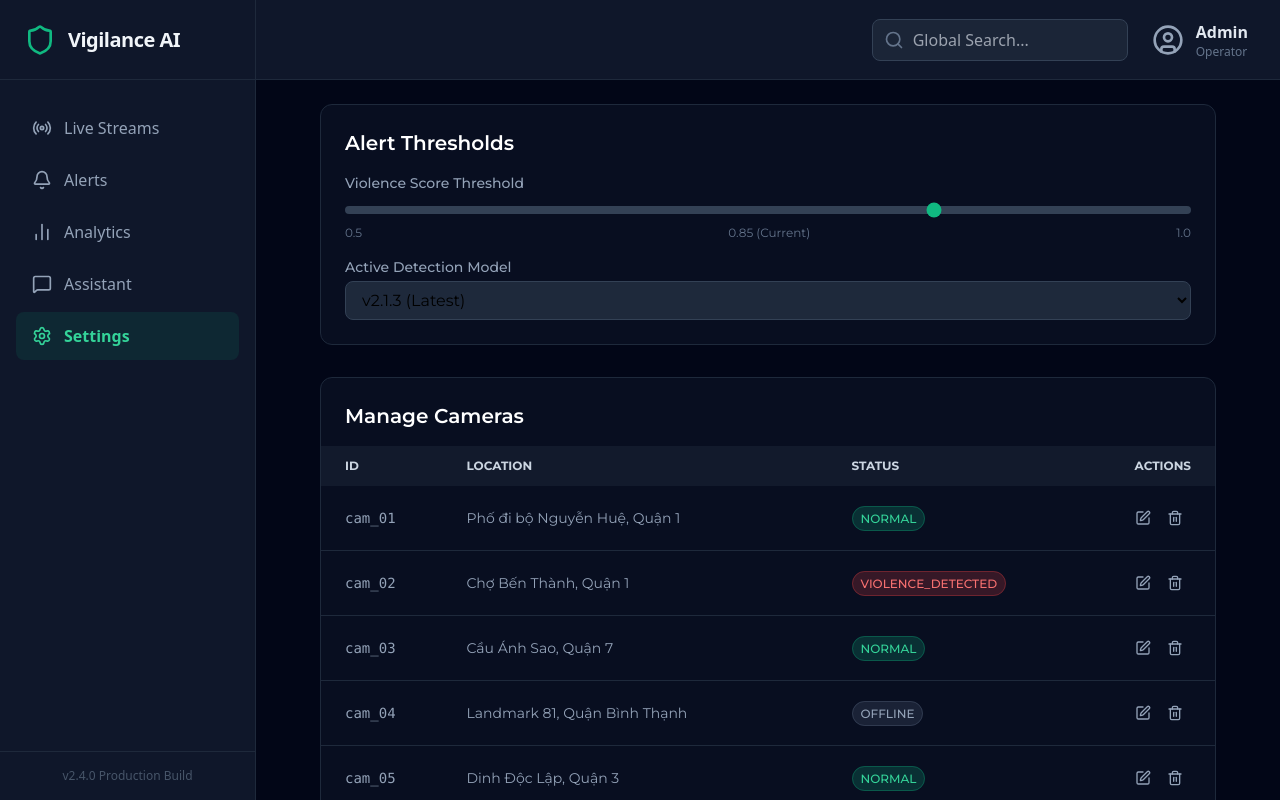
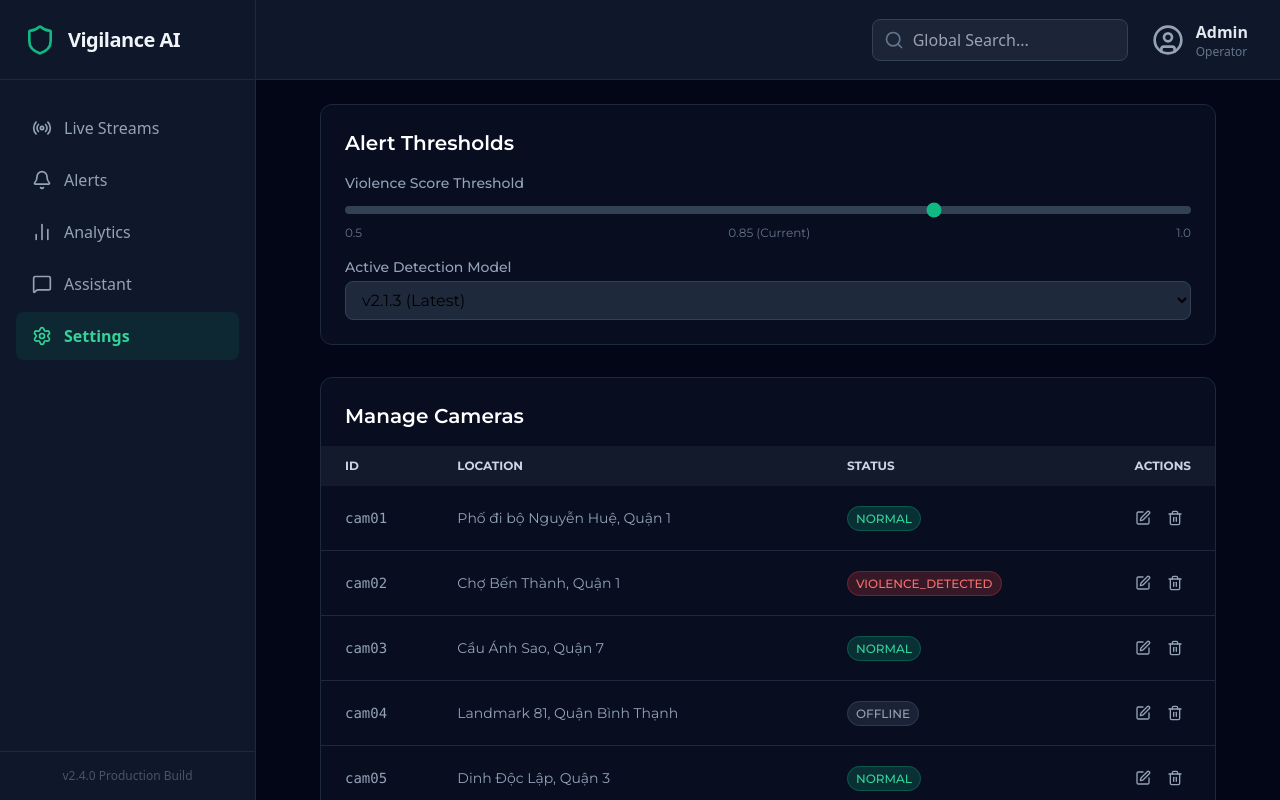
Before and after one commit to minhnhat1206/Violence-Urban-Safety-UI, a React (Vite) app in the folder frontend/: page /settings in a window 1280 px wide. Built offline with nearby package versions, Linux system fonts and the light colour scheme.

Commit message:
change id camera

```diff
--- a/frontend/constants.js
+++ b/frontend/constants.js
@@ -9,18 +9,18 @@
 ];
 
 export const MOCK_CAMERAS = [
-  { id: 'cam_01', city: 'TP. Hồ Chí Minh', district: 'Quận 1', ward: 'P. Bến Nghé', specificLocation: 'Phố đi bộ Nguyễn Huệ', status: 'NORMAL', streamPath: 'cam_01' },
-  { id: 'cam_02', city: 'TP. Hồ Chí Minh', district: 'Quận 1', ward: 'P. Bến Thành', specificLocation: 'Chợ Bến Thành', status: 'VIOLENCE_DETECTED', streamPath: 'cam_02' },
-  { id: 'cam_03', city: 'TP. Hồ Chí Minh', district: 'Quận 7', ward: 'P. Tân Phong', specificLocation: 'Cầu Ánh Sao', status: 'NORMAL', streamPath: 'cam_03' },
-  { id: 'cam_04', city: 'TP. Hồ Chí Minh', district: 'Quận Bình Thạnh', ward: 'P. 22', specificLocation: 'Landmark 81', status: 'OFFLINE', streamPath: 'cam_04' },
-  { id: 'cam_05', city: 'TP. Hồ Chí Minh', district: 'Quận 3', ward: 'P. Võ Thị Sáu', specificLocation: 'Dinh Độc Lập', status: 'NORMAL', streamPath: 'cam_05' },
-  { id: 'cam_06', city: 'TP. Hồ Chí Minh', district: 'TP. Thủ Đức', ward: 'P. Thảo Điền', specificLocation: 'Cầu Sài Gòn', status: 'NORMAL', streamPath: 'cam_06' },
-  { id: 'cam_07', city: 'TP. Hồ Chí Minh', district: 'Quận 1', ward: 'P. Phạm Ngũ Lão', specificLocation: 'Công viên 23/9', status: 'NORMAL', streamPath: 'cam_07' },
-  { id: 'cam_08', city: 'TP. Hồ Chí Minh', district: 'Quận 5', ward: 'P. 11', specificLocation: 'Chợ An Đông', status: 'VIOLENCE_DETECTED', streamPath: 'cam_08' },
-  { id: 'cam_09', city: 'TP. Hồ Chí Minh', district: 'Quận Tân Bình', ward: 'P. 2', specificLocation: 'Sân bay Tân Sơn Nhất', status: 'NORMAL', streamPath: 'cam_09' },
-  { id: 'cam_10', city: 'TP. Hồ Chí Minh', district: 'TP. Thủ Đức', ward: 'P. Hiệp Phú', specificLocation: 'Ngã tư Thủ Đức', status: 'OFFLINE', streamPath: 'cam_10' },
-  { id: 'cam_11', city: 'TP. Hồ Chí Minh', district: 'Quận 10', ward: 'P. 12', specificLocation: 'Vạn Hạnh Mall', status: 'NORMAL', streamPath: 'cam_11' },
-  { id: 'cam_12', city: 'TP. Hồ Chí Minh', district: 'Quận Gò Vấp', ward: 'P. 10', specificLocation: 'Ngã tư Phan Văn Trị', status: 'NORMAL', streamPath: 'cam_12' },
+  { id: 'cam01', city: 'TP. Hồ Chí Minh', district: 'Quận 1', ward: 'P. Bến Nghé', specificLocation: 'Phố đi bộ Nguyễn Huệ', status: 'NORMAL', streamPath: 'cam01' },
+  { id: 'cam02', city: 'TP. Hồ Chí Minh', district: 'Quận 1', ward: 'P. Bến Thành', specificLocation: 'Chợ Bến Thành', status: 'VIOLENCE_DETECTED', streamPath: 'cam02' },
+  { id: 'cam03', city: 'TP. Hồ Chí Minh', district: 'Quận 7', ward: 'P. Tân Phong', specificLocation: 'Cầu Ánh Sao', status: 'NORMAL', streamPath: 'cam03' },
+  { id: 'cam04', city: 'TP. Hồ Chí Minh', district: 'Quận Bình Thạnh', ward: 'P. 22', specificLocation: 'Landmark 81', status: 'OFFLINE', streamPath: 'cam04' },
+  { id: 'cam05', city: 'TP. Hồ Chí Minh', district: 'Quận 3', ward: 'P. Võ Thị Sáu', specificLocation: 'Dinh Độc Lập', status: 'NORMAL', streamPath: 'cam05' },
+  { id: 'cam06', city: 'TP. Hồ Chí Minh', district: 'TP. Thủ Đức', ward: 'P. Thảo Điền', specificLocation: 'Cầu Sài Gòn', status: 'NORMAL', streamPath: 'cam06' },
+  { id: 'cam07', city: 'TP. Hồ Chí Minh', district: 'Quận 1', ward: 'P. Phạm Ngũ Lão', specificLocation: 'Công viên 23/9', status: 'NORMAL', streamPath: 'cam07' },
+  { id: 'cam08', city: 'TP. Hồ Chí Minh', district: 'Quận 5', ward: 'P. 11', specificLocation: 'Chợ An Đông', status: 'VIOLENCE_DETECTED', streamPath: 'cam08' },
+  { id: 'cam09', city: 'TP. Hồ Chí Minh', district: 'Quận Tân Bình', ward: 'P. 2', specificLocation: 'Sân bay Tân Sơn Nhất', status: 'NORMAL', streamPath: 'cam09' },
+  { id: 'cam10', city: 'TP. Hồ Chí Minh', district: 'TP. Thủ Đức', ward: 'P. Hiệp Phú', specificLocation: 'Ngã tư Thủ Đức', status: 'OFFLINE', streamPath: 'cam10' },
+  { id: 'cam11', city: 'TP. Hồ Chí Minh', district: 'Quận 10', ward: 'P. 12', specificLocation: 'Vạn Hạnh Mall', status: 'NORMAL', streamPath: 'cam11' },
+  { id: 'cam12', city: 'TP. Hồ Chí Minh', district: 'Quận Gò Vấp', ward: 'P. 10', specificLocation: 'Ngã tư Phan Văn Trị', status: 'NORMAL', streamPath: 'cam12' },
 ];
 
 const generateTimestamp = (daysAgo) => {
```
